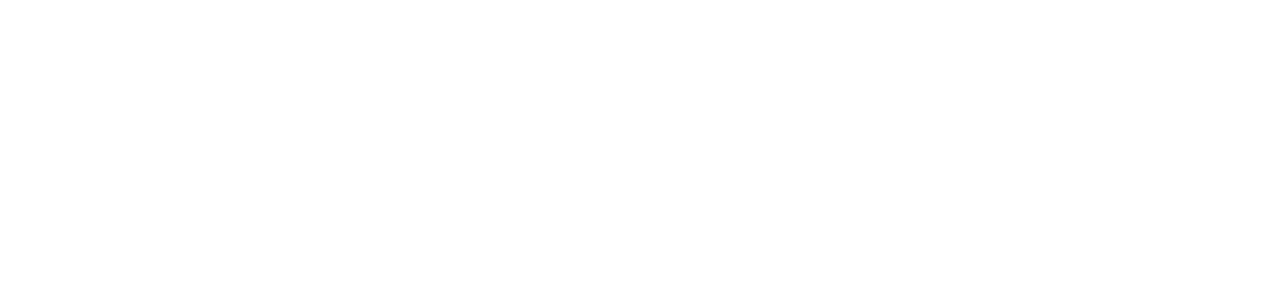
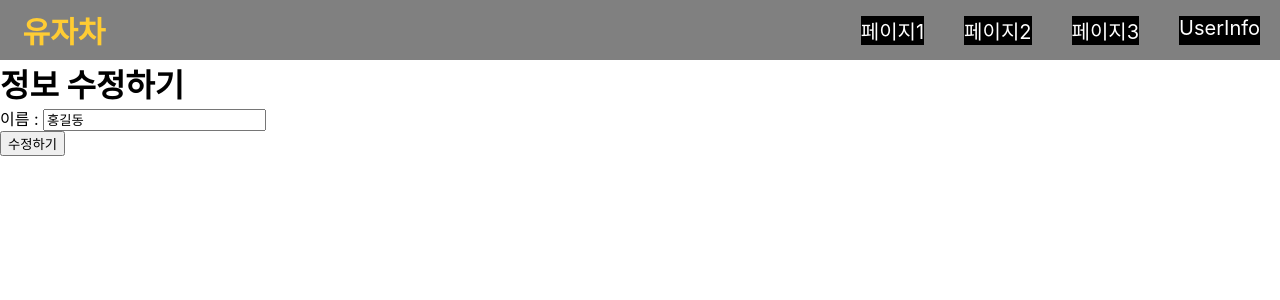
Before and after one commit to Club-PARD/UJaCha_WEB, a React (Create React App) app: page /userInfoChange in a window 1280 px wide. Before the commit this address had no page. Shown: the top 300 px of the page. Built offline with nearby package versions, Linux system fonts and the light colour scheme.

Commit message:
add UserInfo function

```diff
--- a/src/App.js
+++ b/src/App.js
@@ -1,8 +1,11 @@
+import { RecoilRoot } from "recoil";
 import MyRoutes from "./MyRoutes";
 
 function App() {
   return (
-    <MyRoutes/>
+    <RecoilRoot>
+      <MyRoutes />
+    </RecoilRoot>
   );
 }
 
--- /dev/null
+++ b/src/Atoms.js
@@ -0,0 +1,11 @@
+import { atom } from "recoil";
+
+// 유저 정보
+export const userInfo = atom({
+    key: "userInfo",
+    default: {
+        id: null, // 유저 id
+        name: "홍길동", // 유저 name
+        isLoggedIn: false, // 유저 로그인 여부
+    },
+})
--- a/src/Header.js
+++ b/src/Header.js
@@ -22,7 +22,7 @@ const MyHeader = () => {
                 <MyLink to="/page1">페이지1</MyLink>
                 <MyLink to="/page2">페이지2</MyLink>
                 <MyLink to="/page3">페이지3</MyLink>
-                <MyLink to="/page4">페이지4</MyLink>
+                <MyLink to="/userInfo">UserInfo</MyLink>
             </MenuDiv>
         </LinkDiv>
     );
--- a/src/MyRoutes.js
+++ b/src/MyRoutes.js
@@ -3,9 +3,10 @@ import HomePage from "./Pages/HomePage";
 import Page1 from "./Pages/Page1";
 import Page2 from "./Pages/Page2";
 import Page3 from "./Pages/Page3";
-import Page4 from "./Pages/Page4";
+import UserInfo from "./Pages/UserInfo/UserInfo";
 import Header from "./Header";
 import GraphTest from "./Pages/Test/GraphTest";
+import UserInfoChange from "./Pages/UserInfo/UserInfoChange";
 
 function MyRoutes() {
     return (
@@ -15,8 +16,9 @@ function MyRoutes() {
                 <Route path="/page1" element={<Page1 />}/>
                 <Route path="/page2" element={<Page2/>}/>
                 <Route path="/page3" element={<Page3/>}/>
-                <Route path="/page4" element={<Page4 />} />
-                <Route path="/test1" element={<GraphTest/>}/>
+                <Route path="/userInfo" element={<UserInfo />} />
+                <Route path="/userInfoChange" element={<UserInfoChange/>}/>
+                <Route path="/test1" element={<GraphTest />} />
             </Route>
         </Routes>
     );
--- a/src/Pages/HomePage.js
+++ b/src/Pages/HomePage.js
@@ -1,8 +1,14 @@
+import {useRecoilValue } from "recoil";
+import { userInfo } from "../Atoms";
 
 function HomePage() {
+    const userInfoData = useRecoilValue(userInfo);
     return (
         <div>
             <h1>홈 페이지</h1>
+            <div>
+                <h3>{ userInfoData.name ? userInfoData.name : "홍길동"}님 반갑습니다.</h3>
+            </div>
         </div>
     );
 }
--- a/src/Pages/Page4.js
+++ /dev/null
@@ -1,9 +0,0 @@
-function Page4() {
-    return (
-        <div>
-            <h1>서브 페이지4</h1>
-        </div>
-    );
-}
-
-export default Page4;
--- /dev/null
+++ b/src/Pages/UserInfo/UserInfo.js
@@ -0,0 +1,19 @@
+import { useRecoilValue } from "recoil";
+import { userInfo } from "../../Atoms";
+import { Link } from "react-router-dom";
+
+function UserInfo() {
+    const userInfoData = useRecoilValue(userInfo); // 서버에서 가져온 user 정보 변수 (Read만)
+    return (
+        <div>
+            <h1>UserInfo</h1>
+            <div>
+                <h3>유저 정보</h3>
+                <h4>이름 : {userInfoData.name}</h4>
+            </div>
+            <Link to = "/userInfoChange"><button>정보 수정</button></Link>
+        </div>
+    );
+}
+
+export default UserInfo;
--- /dev/null
+++ b/src/Pages/UserInfo/UserInfoChange.js
@@ -0,0 +1,43 @@
+import { useRecoilState } from "recoil";
+import { userInfo } from "../../Atoms";
+import { useState } from "react";
+import { useNavigate } from "react-router-dom";
+
+function UserInfoChange() {
+    const [userInfoData, setUserInfoData] = useRecoilState(userInfo); // 서버에서 가져온 user 정보 변수 (Read / modify)
+    const [newUserInfoData, setNewUserInfoData] = useState(userInfoData); // 새로 추가할 user 정보 변수
+
+    const navigate = useNavigate(); // 페이지 이동을 위한 navigate 변수
+
+    // 입력값 수정용 핸들러
+    const handleInputChange = (event) => {
+        const {name, value} = event.target;
+        setNewUserInfoData((prevData) => ({
+            ...prevData,
+            [name]: value
+        }));
+    };
+
+    // 내용 수정 확인용 핸들러
+    const handleClickChangeButton = () => {
+        if (window.confirm("수정하시겠습니까?")) {
+            alert("수정 완료!");
+            setUserInfoData(newUserInfoData);
+            navigate("/userInfo");
+        } else {
+        }
+    }
+
+    return (
+        <div>
+            <h1>정보 수정하기</h1>
+            <div>
+                <span>이름 : </span>
+                <input type = "text" value = {newUserInfoData.name} name = "name" onChange={handleInputChange}/>
+            </div>
+            <button onClick={handleClickChangeButton}>수정하기</button>
+        </div>
+    );
+}
+
+export default UserInfoChange;
```
